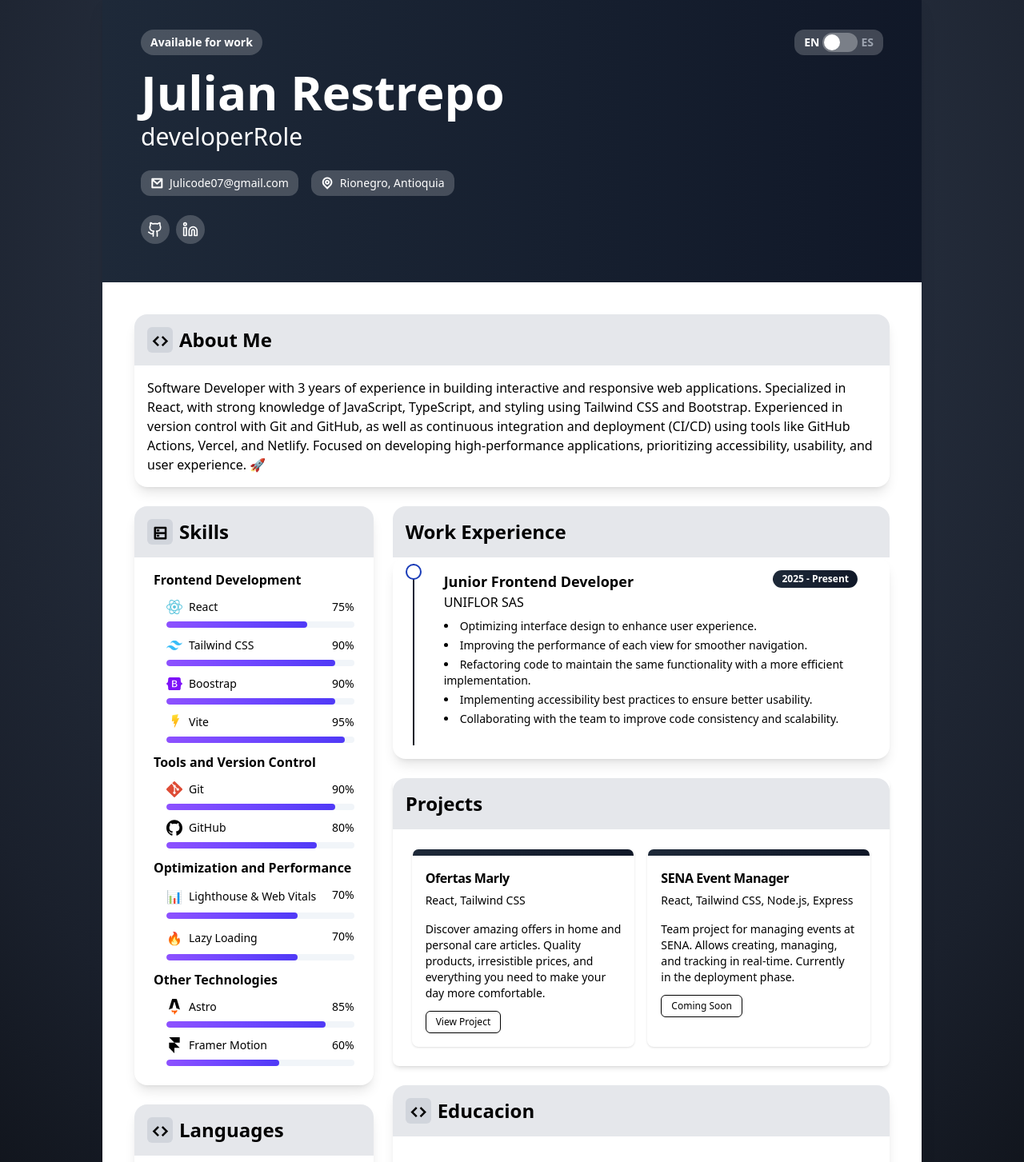
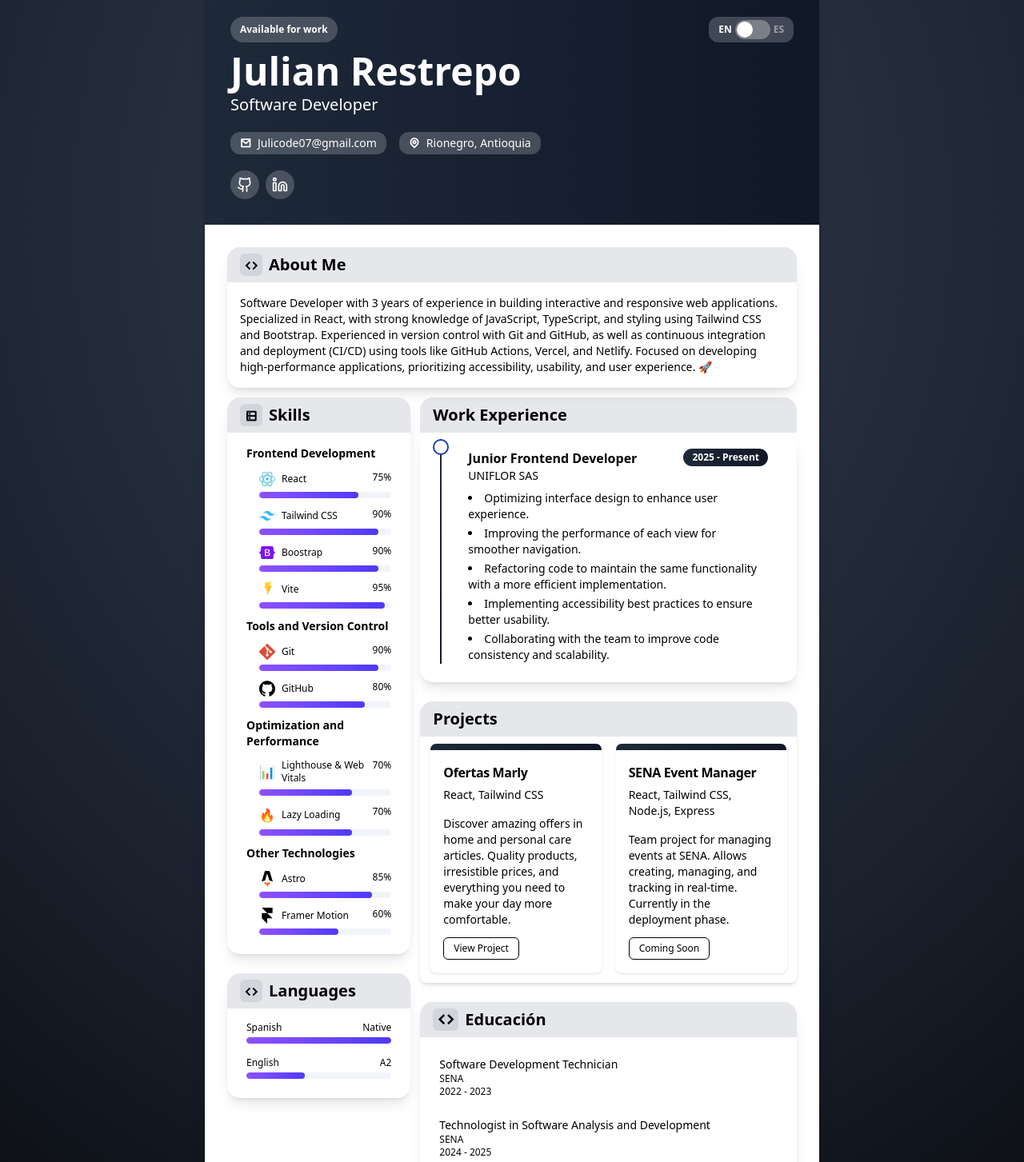
Before and after one commit to Julicode07/CV, a React (Vite) app: page / in a window 1280 px wide. Shown: the part 43-1496 px from the top of the page at 80% size. Built offline with nearby package versions, Linux system fonts and the light colour scheme.

Commit message:
feat(responsive): improved layout sizes for desktop and mobile

```diff
--- a/src/App.jsx
+++ b/src/App.jsx
@@ -5,7 +5,7 @@ import Information from "./components/Information/Information";
 function App() {
   return (
     <section className="min-h-screen [background:radial-gradient(130%_130%_at_50%_20%,#2d3748_10%,#1a202c_50%,#000_90%)] p-3 md:p-8">
-      <div className="max-w-5xl mx-auto rounded-xl shadow-xl overflow-hidden">
+      <div className="max-w-3xl mx-auto rounded-xl shadow-xl overflow-hidden">
         <Header />
         <Information />
       </div>
--- a/src/components/Header.jsx
+++ b/src/components/Header.jsx
@@ -14,9 +14,9 @@ export default function Header() {
     };
 
     return (
-        <div className="relative flex flex-col gap-1 md:gap-2 bg-gradient-to-r from-gray-800 to-gray-900 p-6 md:p-12 text-white overflow-hidden">
-            <div className="flex justify-between gap-4">
-                <button className="bg-white/20 px-3 py-1 rounded-full text-white text-xs md:text-sm font-semibold">
+        <div className="relative flex flex-col gap-1 bg-gradient-to-r from-gray-800 to-gray-900 p-6 md:p-8 text-white overflow-hidden">
+            <div className="flex justify-between">
+                <button className="bg-white/20 px-3 py-1 rounded-full text-white text-xs font-semibold">
                     {translate("header.availability")}
                 </button>
 
@@ -24,7 +24,7 @@ export default function Header() {
                     initial={{ opacity: 0, y: -20 }}
                     animate={{ opacity: 1, y: 0 }}
                     transition={{ duration: 0.5, ease: "easeOut" }}
-                    className="inline-flex items-center gap-1 bg-white/20 px-3 py-1 rounded-xl text-xs md:text-sm"
+                    className="inline-flex items-center gap-1 bg-white/20 px-3 py-1 rounded-xl text-xs"
                 >
                     <motion.span
                         animate={{ color: checked ? "#9CA3AF" : "#FFFFFF" }}
@@ -41,7 +41,7 @@ export default function Header() {
                             className="peer sr-only"
                             checked={checked}
                             onChange={toggleLanguage}
-                            aria-label="Cambiar idioma" // Agrega una descripción para lectores de pantalla
+                            aria-label="Cambiar idioma"
                         />
                         <span className="absolute inset-0 rounded-full transition-colors duration-200 ease-in-out peer-checked:bg-slate-900 bg-white/30"></span>
                         <span className="absolute top-1/2 start-0.5 -translate-y-1/2 w-3.5 h-3.5 md:w-5 md:h-5 bg-white rounded-full shadow-xs transition-transform duration-200 ease-in-out peer-checked:translate-x-full peer-checked:bg-white"></span>
@@ -58,26 +58,26 @@ export default function Header() {
                 </motion.button>
             </div>
 
-            <h1 className="text-4xl md:text-6xl font-bold mt-2">Julian Restrepo</h1>
-            <p className="text-xl md:text-3xl font-medium">{translate("developerRole")}</p>
+            <h1 className="text-4xl md:text-5xl font-bold mt-2">Julian Restrepo</h1>
+            <p className="text-base md:text-xl font-medium">{translate("header.developerRole")}</p>
 
             <div className="inline-block space-y-3 space-x-2 md:space-x-0 md:space-y-0 mt-2 md:mt-4 md:flex flex-col md:flex-row gap-4">
                 <a
                     href="mailto:Julicode07@gmail.com"
-                    className="inline-flex items-center gap-2 bg-white/20 px-3 py-1 rounded-xl text-white text-sm"
+                    className="inline-flex items-center gap-2 bg-white/20 px-3 py-1 rounded-xl text-white text-xs md:text-sm"
                 >
-                    <i className="ri-mail-line text-sm md:text-base font-semibold"></i>
+                    <i className="ri-mail-line text-xs md:text-sm font-semibold"></i>
                     <span>Julicode07@gmail.com</span>
                 </a>
-                <button className="inline-flex items-center gap-2 bg-white/20 px-3 py-1 rounded-xl text-white text-sm">
-                    <i className="ri-map-pin-line text-sm md:text-base font-semibold"></i>
+                <button className="inline-flex items-center gap-2 bg-white/20 px-3 py-1 rounded-xl text-white text-xs md:text-sm">
+                    <i className="ri-map-pin-line text-xs md:text-sm font-semibold"></i>
                     <span>Rionegro, Antioquia</span>
                 </button>
             </div>
 
             <div className="mt-4 flex gap-2">
                 <a href="https://github.com/Julicode07" target="_blank" className="inline-block bg-white/20 p-2 rounded-full text-white text-sm" aria-label="Github">
-                    <svg xmlns="http://www.w3.org/2000/svg" width="24" height="24" viewBox="0 0 24 24" fill="none" stroke="currentColor" strokeWidth="2" strokeLinecap="round" strokeLinejoin="round" className="lucide lucide-github w-5 h-5"><path d="M15 22v-4a4.8 4.8 0 0 0-1-3.5c3 0 6-2 6-5.5.08-1.25-.27-2.48-1-3.5.28-1.15.28-2.35 0-3.5 0 0-1 0-3 1.5-2.64-.5-5.36-.5-8 0C6 2 5 2 5 2c-.3 1.15-.3 2.35 0 3.5A5.403 5.403 0 0 0 4 9c0 3.5 3 5.5 6 5.5-.39.49-.68 1.05-.85 1.65-.17.6-.22 1.23-.15 1.85v4"></path><path d="M9 18c-4.51 2-5-2-7-2"></path></svg>
+                    <svg xmlns="http://www.w3.org/2000/svg" width="20" height="20" viewBox="0 0 24 24" fill="none" stroke="currentColor" strokeWidth="2" strokeLinecap="round" strokeLinejoin="round" className="lucide lucide-github w-5 h-5"><path d="M15 22v-4a4.8 4.8 0 0 0-1-3.5c3 0 6-2 6-5.5.08-1.25-.27-2.48-1-3.5.28-1.15.28-2.35 0-3.5 0 0-1 0-3 1.5-2.64-.5-5.36-.5-8 0C6 2 5 2 5 2c-.3 1.15-.3 2.35 0 3.5A5.403 5.403 0 0 0 4 9c0 3.5 3 5.5 6 5.5-.39.49-.68 1.05-.85 1.65-.17.6-.22 1.23-.15 1.85v4"></path><path d="M9 18c-4.51 2-5-2-7-2"></path></svg>
                 </a>
                 <a href="https://github.com/Julicode07" className="inline-block bg-white/20 p-2 rounded-full text-white text-sm" aria-label="Linkedin">
                     <svg xmlns="http://www.w3.org/2000/svg" width="24" height="24" viewBox="0 0 24 24" fill="none" stroke="currentColor" strokeWidth="2" strokeLinecap="round" strokeLinejoin="round" className="lucide lucide-linkedin w-5 h-5"><path d="M16 8a6 6 0 0 1 6 6v7h-4v-7a2 2 0 0 0-2-2 2 2 0 0 0-2 2v7h-4v-7a6 6 0 0 1 6-6z"></path><rect width="4" height="12" x="2" y="9"></rect><circle cx="4" cy="4" r="2"></circle></svg>
--- a/src/components/Information/Column1/Column1.jsx
+++ b/src/components/Information/Column1.jsx
@@ -1,6 +1,6 @@
 import React from "react";
 import { useTranslation } from "react-i18next";
-import "../../../i18n";
+import "../../i18n";
 import Skills from "./Skills";
 import { Boostrap, Git, Github, ReactIcon, TailwindCSS, Vite, Astro, FramerMotion } from "./Icons";
 
@@ -11,11 +11,11 @@ export default function Column1() {
     return (
         <div className="space-y-6 md:col-span-1">
             <div className="relative bg-white rounded-2xl shadow-lg">
-                <div className="flex gap-2 py-3 px-4 md:py-4 bg-gray-200 rounded-t-2xl">
-                    <p className="flex gap-2 font-bold text-2xl"><span className="inline-block my-auto bg-gray-300 px-1.5 rounded-md"><i className="ri-server-line text-xl"></i></span>{translate("col-span-1.Skills.title")}</p>
+                <div className="flex gap-2 py-3 px-4 md:py-2 bg-gray-200 rounded-t-2xl">
+                    <p className="flex gap-2 font-bold text-xl"><span className="inline-block my-auto bg-gray-300 px-1.5 rounded-md"><i className="ri-server-line text-base"></i></span>{translate("col-span-1.Skills.title")}</p>
                 </div>
                 <div className="p-6 pt-4 space-y-3">
-                    <p className="font-bold">{translate("col-span-1.Skills.frontend")}</p>
+                    <p className="text-sm font-bold">{translate("col-span-1.Skills.frontend")}</p>
                     <div className="ml-4 space-y-3">
                         <Skills skillName="React" percentage="75">
                             <ReactIcon />
@@ -30,7 +30,7 @@ export default function Column1() {
                             <Vite />
                         </Skills>
                     </div>
-                    <p className="font-bold">{translate("col-span-1.Skills.tools")}</p>
+                    <p className="text-sm font-bold">{translate("col-span-1.Skills.tools")}</p>
                     <div className="ml-4 space-y-3">
                         <Skills skillName="Git" percentage="90">
                             <Git />
@@ -39,7 +39,7 @@ export default function Column1() {
                             <Github />
                         </Skills>
                     </div>
-                    <p className="font-bold">{translate("col-span-1.Skills.performance")}</p>
+                    <p className="text-sm font-bold">{translate("col-span-1.Skills.performance")}</p>
                     <div className="ml-4 space-y-3">
                         <Skills skillName="Lighthouse & Web Vitals" percentage="70">
                             📊
@@ -48,7 +48,7 @@ export default function Column1() {
                             🔥
                         </Skills>
                     </div>
-                    <p className="font-bold">{translate("col-span-1.Skills.other")}</p>
+                    <p className="text-sm font-bold">{translate("col-span-1.Skills.other")}</p>
                     <div className="ml-4 space-y-3">
                         <Skills skillName="Astro" percentage="85">
                             <Astro />
@@ -60,18 +60,18 @@ export default function Column1() {
                 </div>
             </div>
             <div className="relative bg-white rounded-2xl shadow-lg">
-                <div className="flex flex-col gap-2 py-3 px-4 md:py-4 bg-gray-200 rounded-t-2xl">
-                    <p className="flex gap-2 font-bold text-2xl"><span className="inline-block my-auto bg-gray-300 px-1.5 rounded-md"><i className="ri-code-line text-xl"></i></span>{translate("col-span-1.Languages.title")}</p>
+                <div className="flex flex-col gap-2 py-3 px-4 md:py-2 bg-gray-200 rounded-t-2xl">
+                    <p className="flex gap-2 font-bold text-xl"><span className="inline-block my-auto bg-gray-300 px-1.5 rounded-md"><i className="ri-code-line text-base"></i></span>{translate("col-span-1.Languages.title")}</p>
                 </div>
                 <div className="p-6 pt-4 space-y-4">
                     {languages.map((language, index) => (
                         <div key={index}>
                             <div className="flex justify-between mb-1">
-                                <span className="text-sm font-medium">{language.title}</span>
-                                <span className="text-sm text-muted-foreground">{language.level}</span>
+                                <span className="text-xs font-medium">{language.title}</span>
+                                <span className="text-xs text-muted-foreground">{language.level}</span>
                             </div>
                             <div className="h-2 w-full bg-slate-100 rounded-full overflow-hidden">
-                                <div className={`h-full bg-gradient-to-r from-violet-500 to-indigo-600 rounded-full group-hover:from-violet-400 group-hover:to-indigo-500 transition-all duration-300 w-[${language.percentage}]`}></div>
+                                <div className={`h-full bg-gradient-to-r from-violet-500 to-indigo-600 rounded-full group-hover:from-violet-400 group-hover:to-indigo-500 transition-all duration-300 ${language.percentage}`}></div>
                             </div>
                         </div>
                     ))}
--- a/src/components/Information/Column1/Column2.jsx
+++ b/src/components/Information/Column2.jsx
@@ -1,5 +1,5 @@
 import { useTranslation } from "react-i18next";
-import "../../../i18n";
+import "../../i18n";
 
 export default function Column2() {
     const { t } = useTranslation();
@@ -16,21 +16,21 @@ export default function Column2() {
         <div className="space-y-6 md:col-span-2">
             {/* Work Experience */}
             <div>
-                <div className="flex gap-2 py-3 px-4 md:py-4 bg-gray-200 rounded-t-2xl">
-                    <p className="font-bold text-2xl">{t("col-span-2.Work Experience.title")}</p>
+                <div className="flex gap-2 py-3 px-4 md:py-2 bg-gray-200 rounded-t-2xl">
+                    <p className="font-bold text-xl">{t("col-span-2.Work Experience.title")}</p>
                 </div>
                 <div className="relative bg-white rounded-2xl shadow-lg px-6">
-                    <div className="relative pl-6 pb-6">
+                    <div className="relative pl-6 pb-3 pt-2">
                         <div className="absolute top-2 left-[1px] w-0.5 h-[90%] bg-gradient-to-b from-gray-800 to-gray-900"></div>
                         <div className="absolute top-2 left-0 w-5 h-5 -translate-x-2 bg-white border-2 border-blue-800 rounded-full"></div>
-                        <div className="group hover:bg-slate-50 p-4 rounded-lg transition-colors duration-300">
+                        <div className="group hover:bg-slate-50 p-3 rounded-lg transition-colors duration-300">
                             <div className="flex justify-between items-start flex-wrap gap-2">
-                                <h3 className="font-bold text-lg">{t("col-span-2.Work Experience.FirstJob.title")}</h3>
-                                <div className="inline-flex items-center rounded-full border px-2.5 py-0.5 text-xs font-semibold text-white transition-colors focus:outline-none focus:ring-2 focus:ring-ring focus:ring-offset-2 border-transparent bg-primary text-primary-foreground hover:bg-primary/80 bg-gradient-to-r from-gray-800 to-gray-900 hover:bg-gradient-to-r hover:from-gray-800 hover:to-gray-900" data-v0-t="badge">
+                                <h3 className="font-bold text-base">{t("col-span-2.Work Experience.FirstJob.title")}</h3>
+                                <div className="inline-flex items-center rounded-full border px-2.5 py-0.5 text-xs font-semibold text-white transition-colors focus:outline-none focus:ring-2 focus:ring-ring focus:ring-offset-2 border-transparent bg-primary text-primary-foreground hover:bg-primary/80 bg-gradient-to-r from-gray-800 to-gray-900 hover:bg-gradient-to-r hover:from-gray-800 hover:to-gray-900">
                                     {t("col-span-2.Work Experience.FirstJob.period")}
                                 </div>
                             </div>
-                            <p className="text-muted-foreground mb-2">{t("col-span-2.Work Experience.FirstJob.company")}</p>
+                            <p className="text-muted-foreground mb-2 text-sm">{t("col-span-2.Work Experience.FirstJob.company")}</p>
                             <ul className="list-disc list-inside text-sm text-muted-foreground space-y-1">
                                 {descriptions.length > 0 ? (
                                     descriptions.map((desc, index) => (
@@ -45,16 +45,16 @@ export default function Column2() {
                 </div>
             </div>
             {/* Projects */}
-            <div className="rounded-lg border bg-card text-card-foreground border-none shadow-md hover:shadow-lg transition-shadow duration-300" data-v0-t="card">
-                <div className="flex gap-2 py-3 px-4 md:py-4 bg-gray-200 rounded-t-2xl">
-                    <p className="font-bold text-2xl">{t("col-span-2.Projects.title")}</p>
+            <div className="rounded-lg border bg-card text-card-foreground border-none shadow-md hover:shadow-lg transition-shadow duration-300">
+                <div className="flex gap-2 py-3 px-4 md:py-2 bg-gray-200 rounded-t-2xl">
+                    <p className="font-bold text-xl">{t("col-span-2.Projects.title")}</p>
                 </div>
-                <div className="p-6 pt-6">
+                <div className="p-3 pt-2">
                     <div className="grid sm:grid-cols-2 gap-4">
                         {projects.length > 0 ? (
                             projects.map((project) => (
                                 <div className="group">
-                                    <div className="rounded-lg bg-card text-card-foreground shadow-sm border border-transparent group-hover:border-violet-200 transition-all duration-300 overflow-hidden h-full" data-v0-t="card">
+                                    <div className="rounded-lg bg-card text-card-foreground shadow-sm border border-transparent group-hover:border-violet-200 transition-all duration-300 overflow-hidden h-full">
                                         <div className="h-2 w-full bg-gradient-to-r from-gray-800 to-gray-900"></div>
                                         <div className="flex flex-col space-y-1.5 p-4">
                                             <h3 className="font-semibold tracking-tight text-base">{project.title}</h3>
@@ -83,16 +83,16 @@ export default function Column2() {
             </div>
             {/* Study */}
             <div className="relative bg-white rounded-2xl shadow-lg">
-                <div className="flex flex-col gap-2 py-3 px-4 md:py-4 bg-gray-200 rounded-t-2xl">
-                    <p className="flex gap-2 font-bold text-2xl"><span className="inline-block my-auto bg-gray-300 px-1.5 rounded-md"><i className="ri-code-line text-xl"></i></span>{t("col-span-2.Studies.title")}</p>
+                <div className="flex flex-col gap-2 py-3 px-4 md:py-2 bg-gray-200 rounded-t-2xl">
+                    <p className="flex gap-2 font-bold text-xl"><span className="inline-block my-auto bg-gray-300 px-1.5 rounded-md"><i className="ri-code-line text-xl"></i></span>{t("col-span-2.Studies.title")}</p>
                 </div>
-                <div className="p-6 pt-4 space-y-4">
+                <div className="p-3 pt-3">
                     {education.length > 0 ? (
                         education.map((edu) => (
                             <div className="group p-3 rounded-lg hover:bg-slate-50 transition-colors duration-300">
-                                <h3 className="font-medium">{edu.title}</h3>
-                                <p className="text-sm text-muted-foreground">{edu.institution}</p>
-                                <p className="text-sm text-muted-foreground">{edu.period}</p>
+                                <h3 className="text-sm font-medium">{edu.title}</h3>
+                                <p className="text-xs text-muted-foreground">{edu.institution}</p>
+                                <p className="text-xs text-muted-foreground">{edu.period}</p>
                             </div>
                         ))
                     ) : (
--- a/src/components/Information/Information.jsx
+++ b/src/components/Information/Information.jsx
@@ -1,18 +1,18 @@
-import Column1 from "./Column1/Column1";
-import Column2 from "./Column1/Column2";
+import Column1 from "./Column1";
+import Column2 from "./Column2";
 import { useTranslation } from "react-i18next";
 import "../../i18n";
 
 export default function Information() {
     const [translate] = useTranslation();
     return (
-        <div className="bg-white grid md:grid-cols-3 gap-6 p-6 md:p-10">
+        <div className="bg-white grid md:grid-cols-3 gap-3 p-6 md:p-7">
             <div className="md:col-span-3">
                 <div className="relative bg-white rounded-2xl shadow-lg">
-                    <div className="flex flex-col gap-2 py-3 px-4 md:py-4 bg-gray-200 rounded-t-2xl">
-                        <p className="flex gap-2 font-bold text-2xl"><span className="inline-block my-auto bg-gray-300 px-1.5 rounded-md"><i className="ri-code-line text-xl"></i></span>{translate("col-span-1.About Me.title")}</p>
+                    <div className="flex flex-col gap-2 py-3 px-4 md:py-2 bg-gray-200 rounded-t-2xl">
+                        <p className="flex gap-2 font-bold text-xl"><span className="inline-block my-auto bg-gray-300 px-1.5 rounded-md"><i className="ri-code-line text-base"></i></span>{translate("col-span-1.About Me.title")}</p>
                     </div>
-                    <p className="p-4">{translate("col-span-1.About Me.description")}</p>
+                    <p className="text-sm p-4">{translate("col-span-1.About Me.description")}</p>
                 </div>
             </div>
             {/* Column 1 */}
--- a/src/components/Information/Column1/Skills.jsx
+++ b/src/components/Information/Skills.jsx
@@ -1,12 +1,12 @@
 export default function Skills({ children, skillName, percentage }) {
     return (
-        <div className="group flex flex-col gap-1">
+        <div className="group flex flex-col gap-0.5">
             <div className="flex justify-between mb-1">
                 <div className="flex items-center gap-2">
                     {children}
-                    <span className="text-sm font-medium">{skillName}</span>
+                    <span className="text-xs font-medium">{skillName}</span>
                 </div>
-                <span className="text-sm text-muted-foreground">{percentage}%</span>
+                <span className="text-xs text-muted-foreground">{percentage}%</span>
             </div>
             <div className="h-2 w-full bg-slate-100 rounded-full overflow-hidden">
                 <div
--- a/src/locales/en.json
+++ b/src/locales/en.json
@@ -21,12 +21,12 @@
                 "1": {
                     "title": "Spanish",
                     "level": "Native",
-                    "percentage": "100%"
+                    "percentage": "w-[100%]"
                 },
                 "2": {
                     "title": "English",
                     "level": "A2",
-                    "percentage": "40%"
+                    "percentage": "w-[40%]"
                 }
             }
         }
@@ -67,15 +67,15 @@
             }
         },
         "Studies": {
-            "title": "Educacion",
+            "title": "Educación",
             "StudiesMap": {
                 "1": {
-                    "title": "Técnico en Desarrollo de Software",
+                    "title": "Software Development Technician",
                     "institution": "SENA",
                     "period": "2022 - 2023"
                 },
                 "2": {
-                    "title": "Tecnólogo en Análisis y Desarrollo de Software",
+                    "title": "Technologist in Software Analysis and Development",
                     "institution": "SENA",
                     "period": "2024 - 2025"
                 }
--- a/src/locales/es.json
+++ b/src/locales/es.json
@@ -21,12 +21,12 @@
                 "1": {
                     "title": "Español",
                     "level": "Nativo",
-                    "percentage": "100%"
+                    "percentage": "w-[100%]"
                 },
                 "2": {
                     "title": "Inglés",
                     "level": "A2",
-                    "percentage": "40%"
+                    "percentage": "w-[40%]"
                 }
             }
         }
@@ -67,15 +67,15 @@
             }
         },
         "Studies": {
-            "title": "Educación",
+            "title": "Educacion",
             "StudiesMap": {
                 "1": {
-                    "title": "Software Development Technician",
+                    "title": "Técnico en Desarrollo de Software",
                     "institution": "SENA",
                     "period": "2022 - 2023"
                 },
                 "2": {
-                    "title": "Technologist in Software Analysis and Development",
+                    "title": "Tecnólogo en Análisis y Desarrollo de Software",
                     "institution": "SENA",
                     "period": "2024 - 2025"
                 }
```
Also changed, not shown: src/components/Information/Icons.jsx (renamed from src/components/Information/Column1/Icons.jsx).
